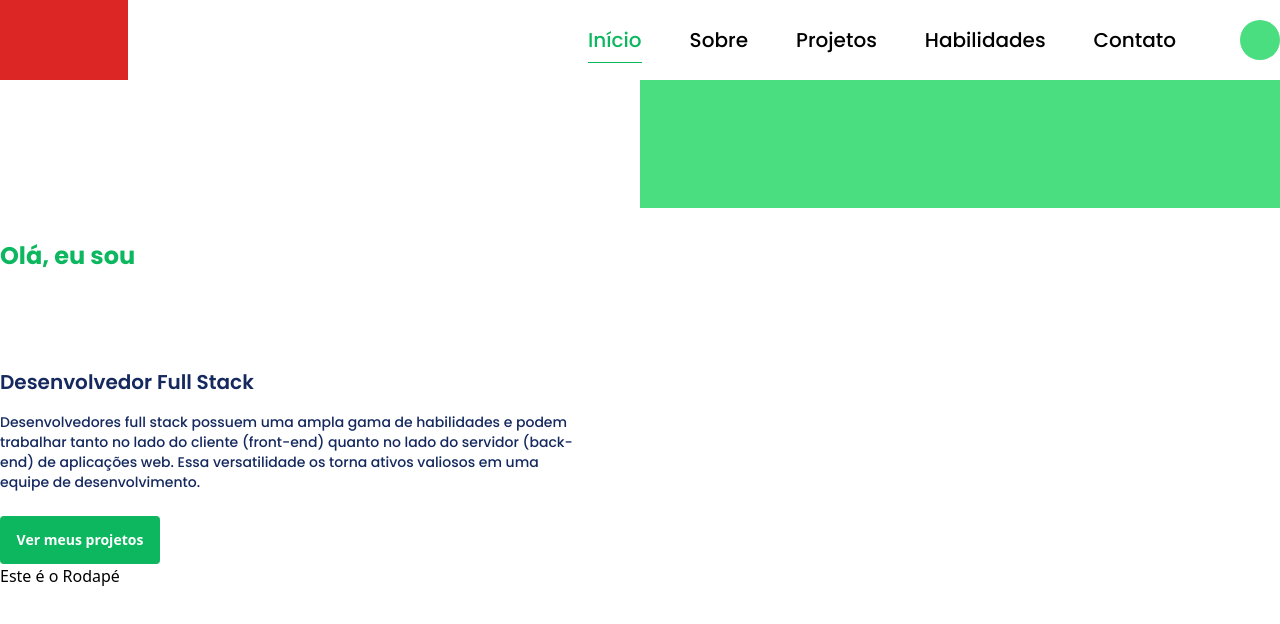
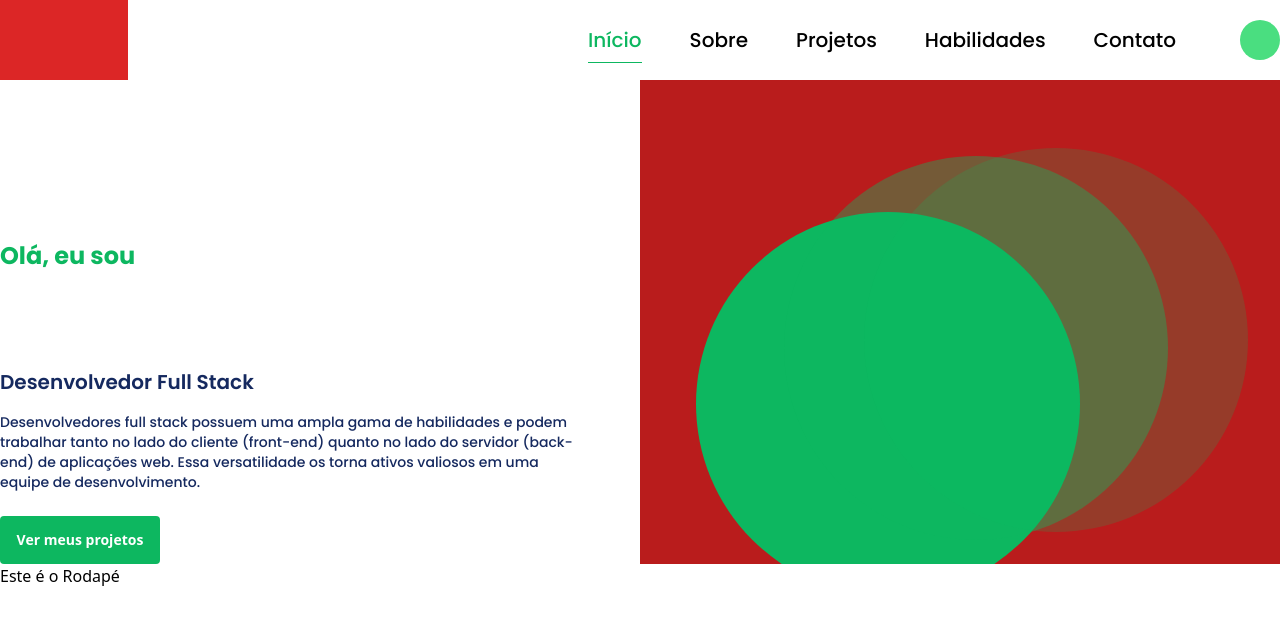
Before and after one commit to gabrielestefono/portfolio_atividade_mentoria, a Next.js app: page / in a window 1280 px wide. Shown: the top 624 px of the page. Built offline with nearby package versions, Linux system fonts and the light colour scheme.

Commit message:
Lado direito hero section

```diff
--- a/components/Hero/Direita.jsx
+++ b/components/Hero/Direita.jsx
@@ -1,7 +1,10 @@
 export default function HeroDireita(){
     return (
-        <div className="h-32 flex-1 bg-green-400">
-
+        <div className="flex-1 relative h-full overflow-hidden">
+            <div className="w-96 elementColorPrimary h-96 absolute rounded-full bottom-0 -mb-8 ml-14"></div>
+            <div className="w-96 elementColorPrimary h-96 absolute rounded-full bottom-0 mb-6 ml-36 opacity-40"></div>
+            <div className="w-96 elementColorPrimary h-96 absolute rounded-full bottom-0 mb-8 ml-56 opacity-20"></div>
+            <div className="w-50 h-full bg-red-700"></div>
         </div>
     )
 }
```
